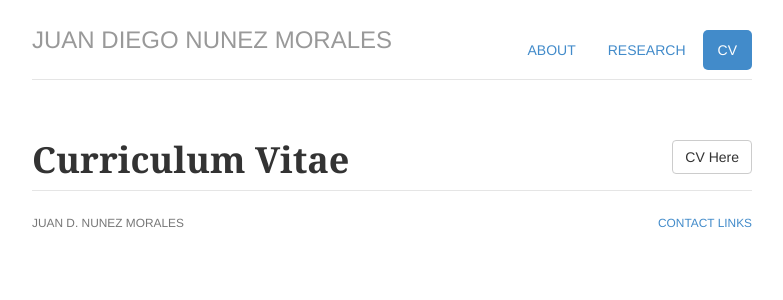
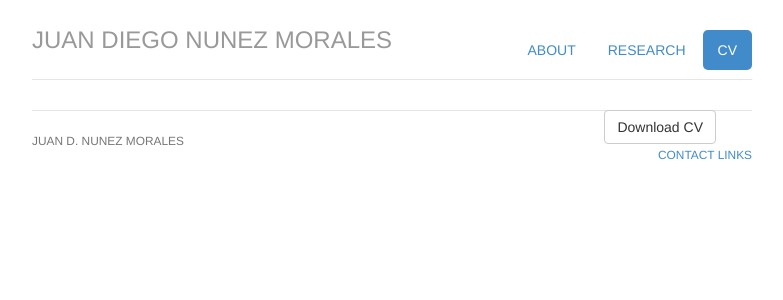
Before and after one commit to juandiegonm/juandiegonm.github.io, a Jekyll site: the page built from cv/index.html, in a window 1280 px wide. Shown: the top 300 px of the page, without its empty margins (248-1031 px from the left). Built offline with Jekyll 4.4.1, drawn with Linux system fonts in a browser that asks for light colours.

Commit message:
Update index.html

```diff
--- a/cv/index.html
+++ b/cv/index.html
@@ -1,16 +1,14 @@
 ---
 layout: default
-title: Curriculum Vitae
+title: CV
 home: passive
-research: passive
 cv: active
-software: passive
 projects: passive
 notes: passive
-contact: passive
-description: Juan Diego Nunez Morales' curriculum vitae page.
+contact: active
+description: Current CV for Juan Diego Nunez Morales
 ---
-<div class="row marketing">
-			<div>
-				<a href="juandiegonm.github.io/cv/juandiegonm_cv_dec2020.pdf" class="btn btn-default pull-right" title="Download CV as PDF">CV Here</a>
-				<span itemprop="cv"><h1>Curriculum Vitae</h1></span>
+
+<div class="cv">
+	<a href="/files/juandiegonm__cv_dec2020.pdf" class="btn btn-default pull-right" title="Download CV as PDF">Download CV</a>
+</div>
```
